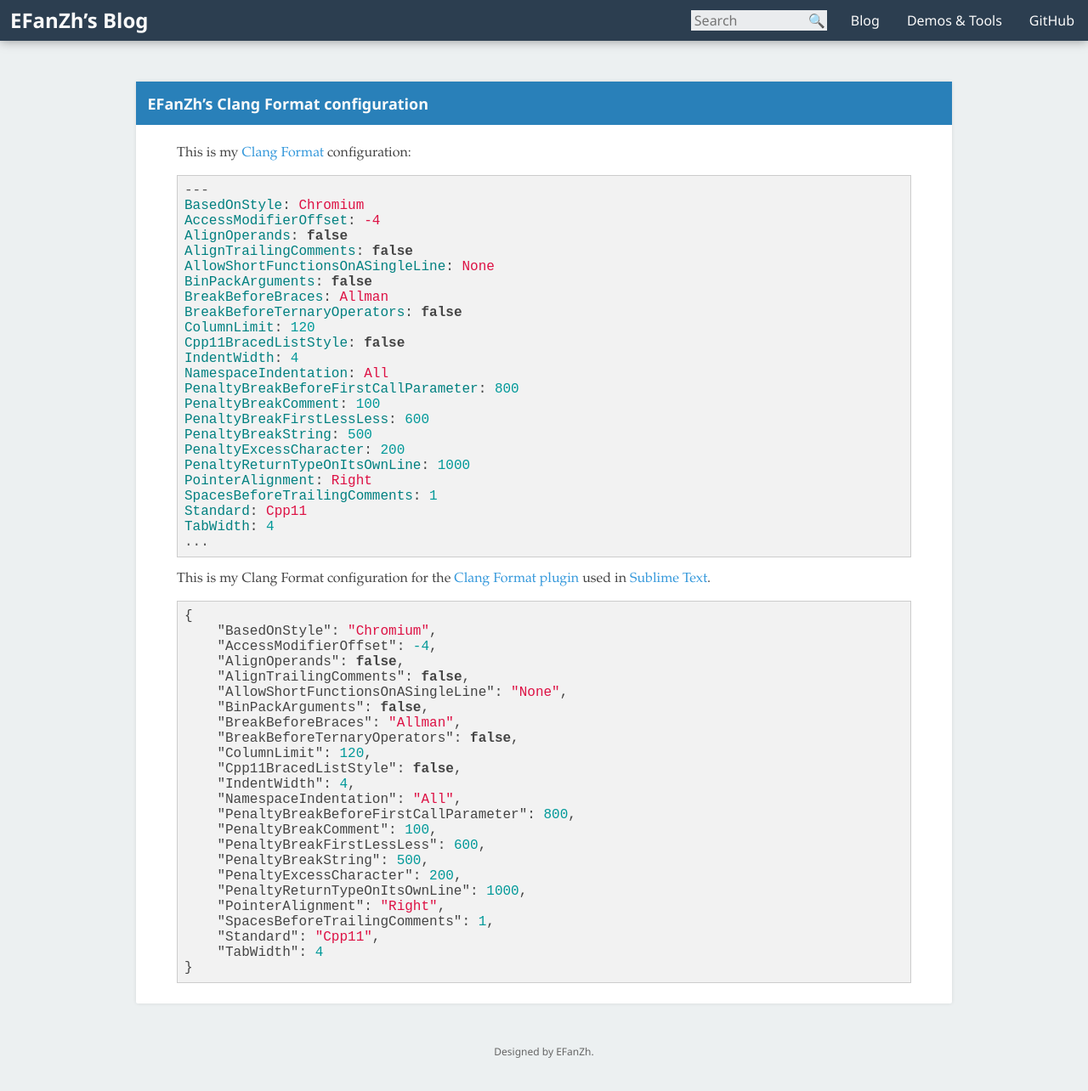
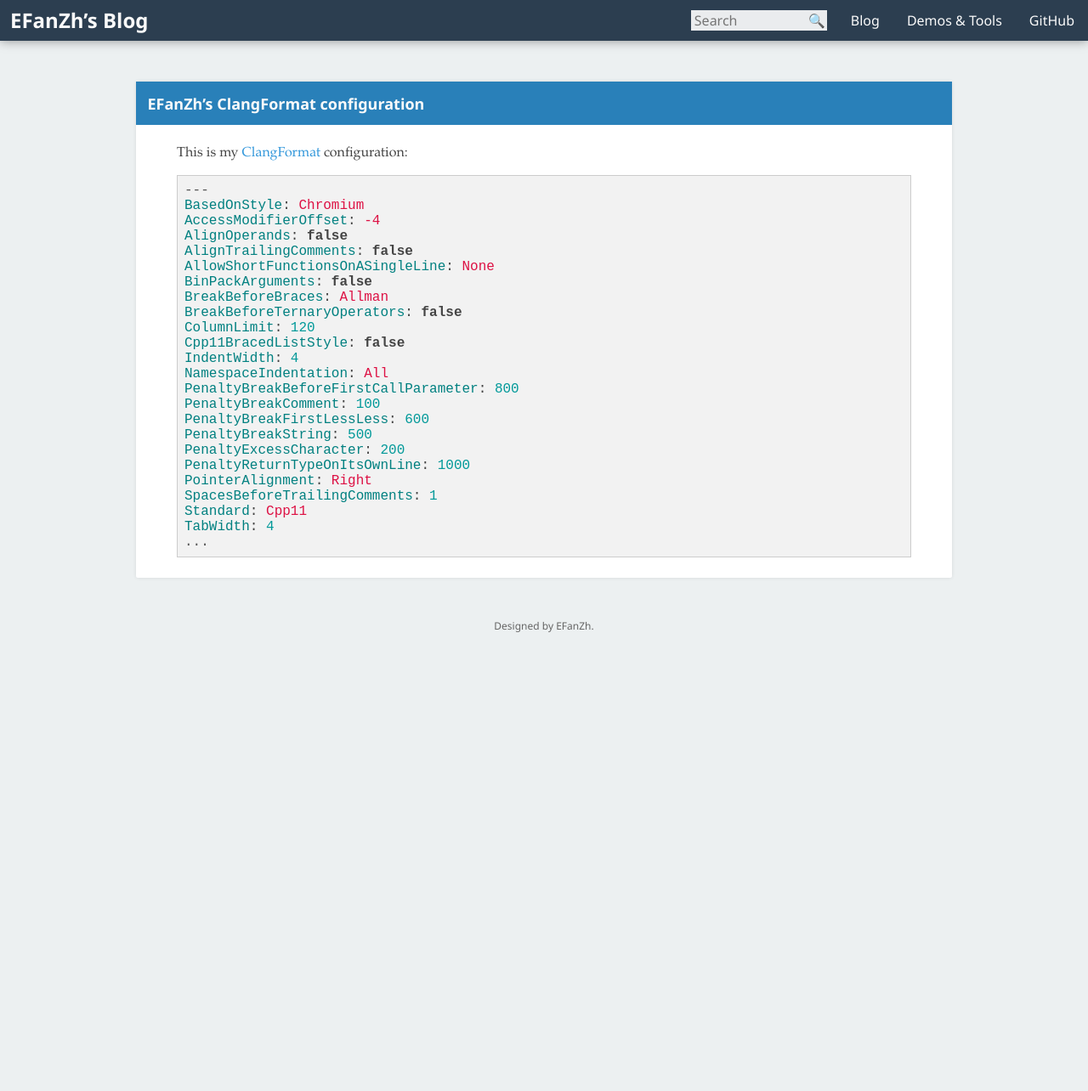
Before and after one commit to fuzeyi/efanzh.github.io, a Jekyll site: the page built from _posts/2015-03-24-clang-format-configuration.md, in a window 1280 px wide and 1294 px high. Shown: the top 1284 px of the window at 85% size. Built offline with Jekyll 4.4.1, drawn with Linux system fonts in a browser that asks for light colours.

Commit message:
Remove ClangFormat configuration for Sublime Text

````diff
--- a/_posts/2015-03-24-clang-format-configuration.md
+++ b/_posts/2015-03-24-clang-format-configuration.md
@@ -1,8 +1,8 @@
 ---
-title: EFanZh’s Clang Format configuration
+title: EFanZh’s ClangFormat configuration
 ---
 
-This is my [Clang Format](http://clang.llvm.org/docs/ClangFormat.html) configuration:
+This is my [ClangFormat](http://clang.llvm.org/docs/ClangFormat.html) configuration:
 
 ```yaml
 ---
@@ -30,32 +30,3 @@ Standard: Cpp11
 TabWidth: 4
 ...
 ```
-
-This is my Clang Format configuration for the [Clang Format plugin](//packagecontrol.io/packages/Clang%20Format) used in [Sublime Text](//www.sublimetext.com/).
-
-```json
-{
-    "BasedOnStyle": "Chromium",
-    "AccessModifierOffset": -4,
-    "AlignOperands": false,
-    "AlignTrailingComments": false,
-    "AllowShortFunctionsOnASingleLine": "None",
-    "BinPackArguments": false,
-    "BreakBeforeBraces": "Allman",
-    "BreakBeforeTernaryOperators": false,
-    "ColumnLimit": 120,
-    "Cpp11BracedListStyle": false,
-    "IndentWidth": 4,
-    "NamespaceIndentation": "All",
-    "PenaltyBreakBeforeFirstCallParameter": 800,
-    "PenaltyBreakComment": 100,
-    "PenaltyBreakFirstLessLess": 600,
-    "PenaltyBreakString": 500,
-    "PenaltyExcessCharacter": 200,
-    "PenaltyReturnTypeOnItsOwnLine": 1000,
-    "PointerAlignment": "Right",
-    "SpacesBeforeTrailingComments": 1,
-    "Standard": "Cpp11",
-    "TabWidth": 4
-}
-```
````
